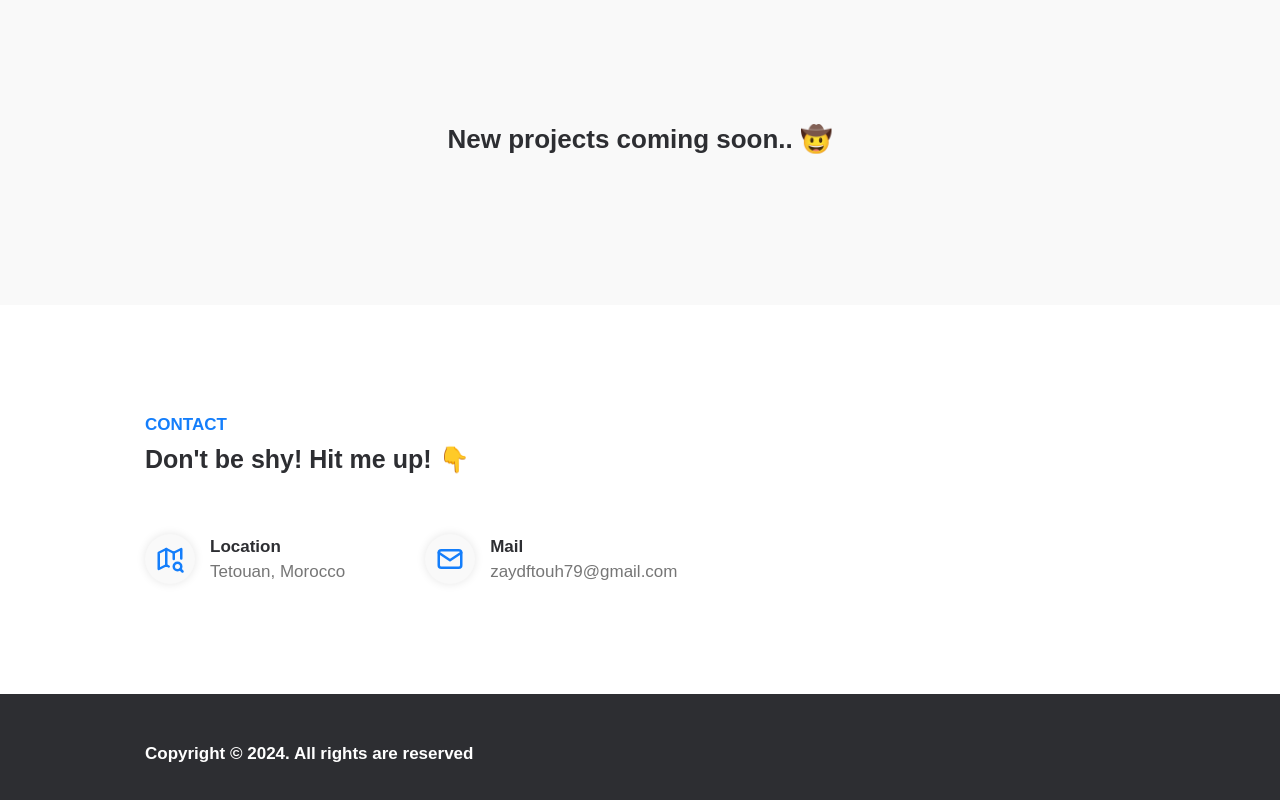
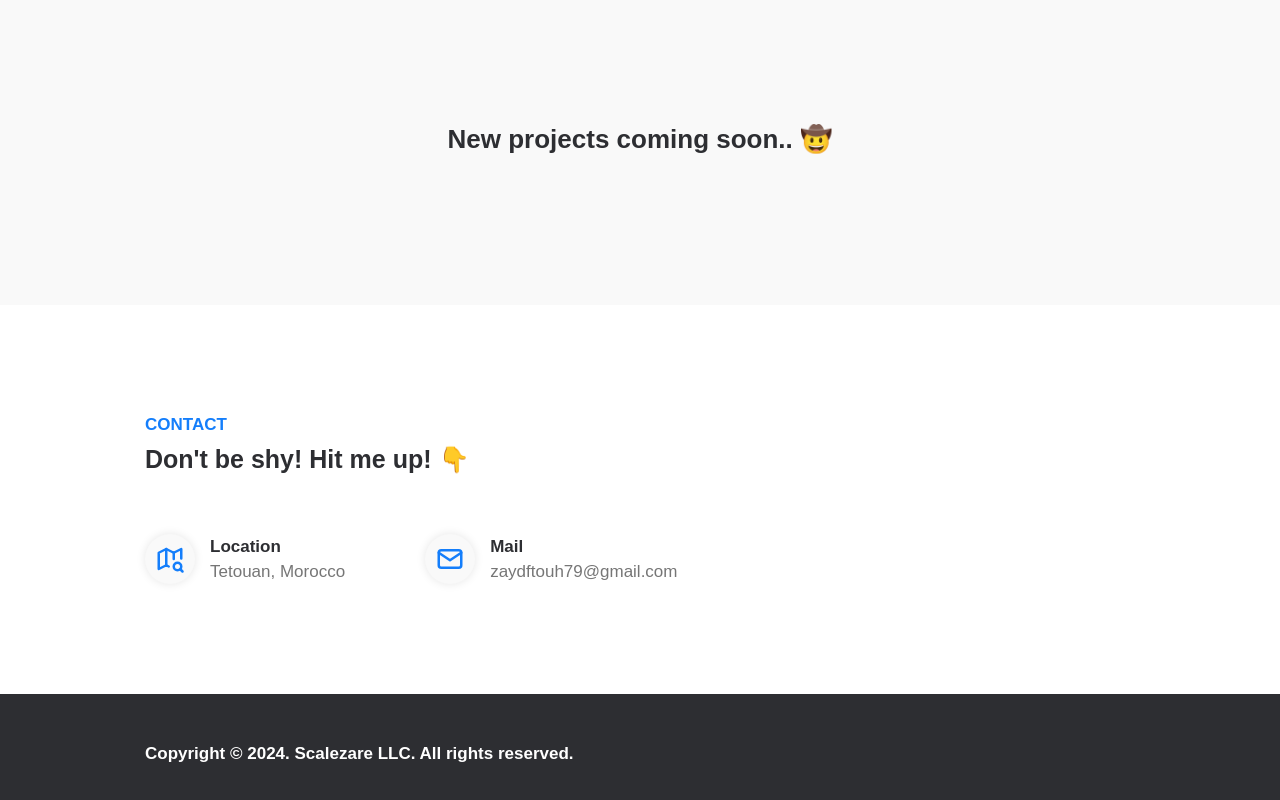
Before and after one commit to ftouuh/portfolio, a React (Create React App) app: page / in a window 1280 px wide. Shown: the part 826-1626 px from the top of the page. Built offline with nearby package versions, Linux system fonts and the light colour scheme.

Commit message:
Update Footer.jsx

```diff
--- a/src/components/Footer.jsx
+++ b/src/components/Footer.jsx
@@ -7,7 +7,7 @@ export default function Footer() {
         <div className="container">
           <div className="footerc">
             <h3>
-              Copyright © {new Date().getFullYear()}. All rights are reserved
+              Copyright © {new Date().getFullYear()}. Scalezare LLC. All rights reserved.
             </h3>
             <div className="footerc__socials">
             </div>
```
